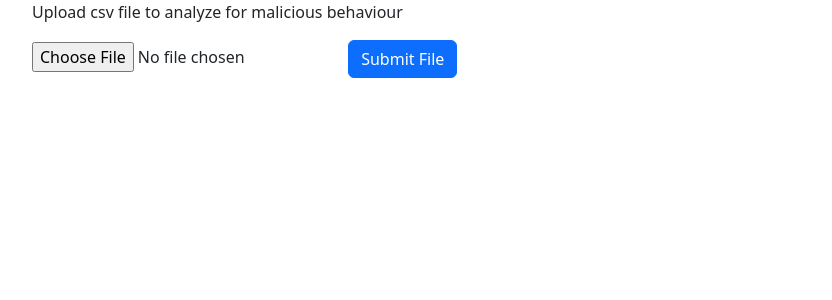
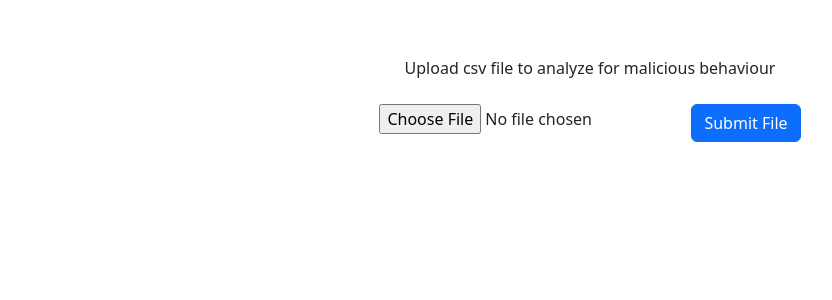
Before and after one commit to Tamsanqa743/Project-AI-PoweredInsiderThreatDetectionSystem, a Flask app: page /upload in a window 1280 px wide. Shown: the part 126-426 px from the top of the page, without its empty margins (50-882 px from the left). Run offline with Flask 3, Linux system fonts and the light colour scheme.

Commit message:
move upload field to centre of page

```diff
--- a/Presentation/static/css/main.css
+++ b/Presentation/static/css/main.css
@@ -18,3 +18,13 @@ img{
   width: 100px;
   height: 100px;
 }
+
+.content-container{
+  height: 100%;
+  justify-content: center;
+}
+
+#upload-form, .instruction-label{
+  display: flex;
+  justify-content: center;
+}
--- a/Presentation/templates/index.html
+++ b/Presentation/templates/index.html
@@ -15,13 +15,16 @@
 
   </div>
 </nav>
-<div class="container">
-    <p>Upload csv file to analyze for malicious behaviour</p>
-    <form method="POST" action="/upload" enctype="multipart/form-data">
-        <input type="file" id="upload-file" name="file">
-        <button type="submit" class="btn btn-primary">Submit File</button>
-    </form>
+<div class="content-container">
+    <div class="flex-column justify-content-center">
+        <p class="instruction-label mt-5 md-3 p-2 fw-medium">Upload csv file to analyze for malicious behaviour</p>
+        <form method="POST" action="/upload" enctype="multipart/form-data" id="upload-form">
+            <input type="file" id="upload-file" name="file">
+            <button type="submit" class="btn btn-primary">Submit File</button>
+        </form>
+    </div>
 </div>
 
 
+
 {% endblock %}
```
Also changed, not shown: Uploaded_files/1920x1080-Wallpaper-1.jpg (added).
